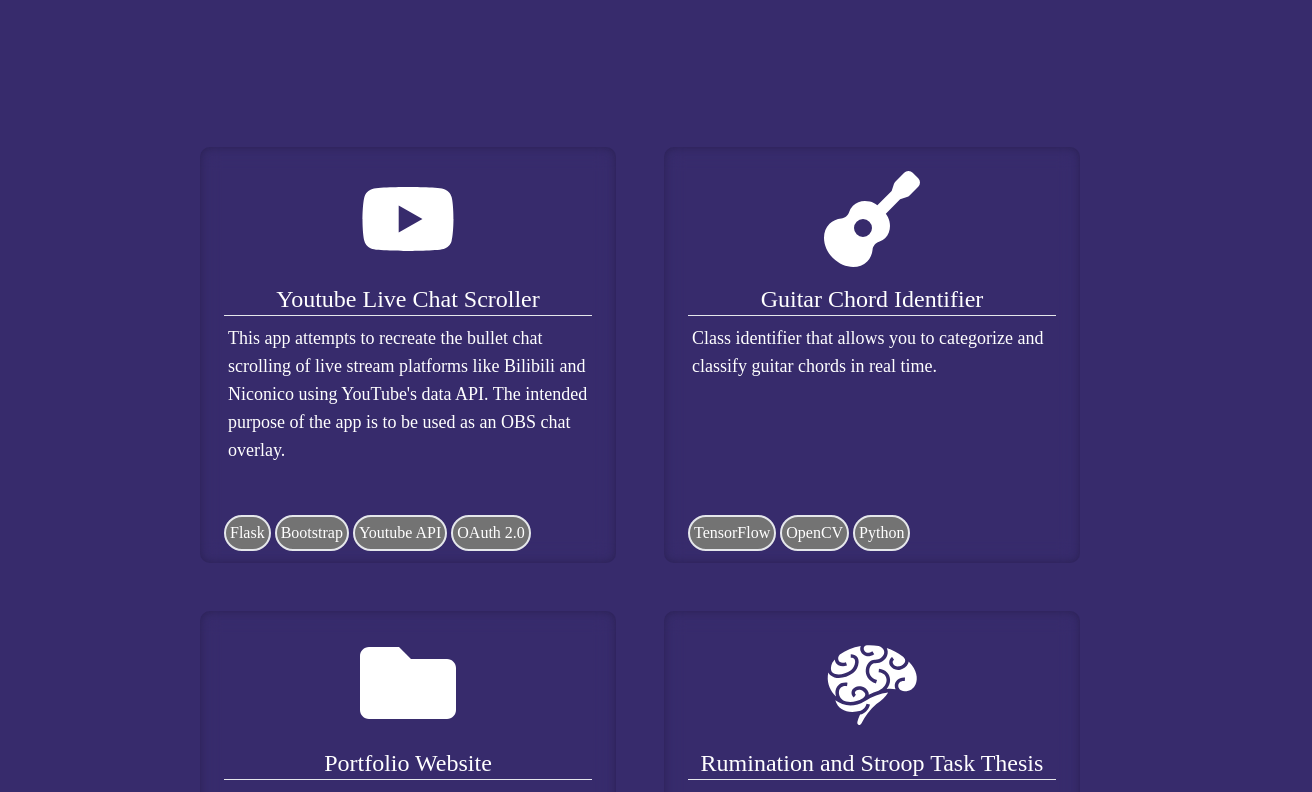
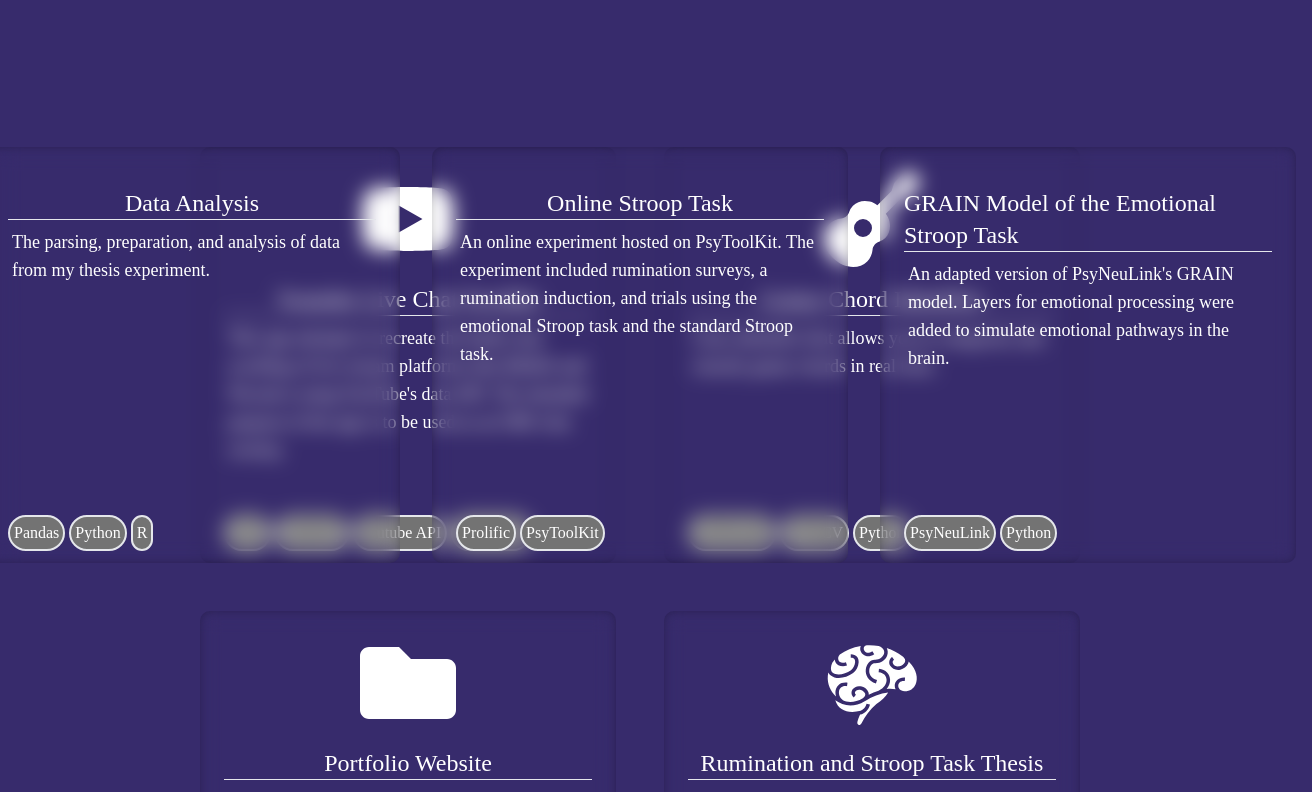
Before and after one commit to benkyli/portfolio, a React (Vite) app: page / in a window 1280 px wide. Shown: the part 2085-2877 px from the top of the page, 1312 px wide, since content can reach past the window. Built offline with nearby package versions, Linux system fonts and the light colour scheme.

Commit message:
revert thesis card change. Changed data files back

```diff
--- a/src/ThesisModal.jsx
+++ b/src/ThesisModal.jsx
@@ -1,18 +1,12 @@
 import { ThesisProjects } from './data/thesisProjects'
 import ProjectCard from './ProjectCard.jsx';
-import ThesisCard from './ThesisCard.jsx'
-
-const thesisInfo = ThesisProjects[0];
-const projects = ThesisProjects.splice(1)
 
 export default function ThesisModal() {
     return (
-        <div>
-            {/* apparently you can set the href of a modal */}
-            <ProjectCard {...thesisInfo} />
+        <div id='thesis-modal' className='flex absolute'>
             {/* these should show on state click*/}
-            {projects.map(project =>
-                <ThesisCard key={project.id} {...project} />
+            {ThesisProjects.map(project =>
+                <ProjectCard key={project.id} {...project} />
             )}
         </div>
     )
--- a/src/data/projects.jsx
+++ b/src/data/projects.jsx
@@ -1,4 +1,5 @@
 import { FaYoutube, FaGuitar, FaFolder } from "react-icons/fa";
+import { GiBrain } from "react-icons/gi";
 
 export const ProjectData = [
     {
@@ -39,4 +40,13 @@ export const ProjectData = [
             "Web3Forms"
         ]
     },
+    {
+        id: 3,
+        title: "Rumination and Stroop Task Thesis",
+        image: <GiBrain />,
+        description: "The three programming projects for my thesis on rumination, the Stroop task, and emotional processing. The projects involved data analysis, computational modelling, and experimenting programming.",
+        link: "#thesis-modal",
+        tools: [
+        ],
+    },
 ];
--- a/src/data/thesisProjects.jsx
+++ b/src/data/thesisProjects.jsx
@@ -1,19 +1,8 @@
-import { GiBrain } from "react-icons/gi";
-
 export const ThesisProjects = [
     {
         id: 0,
-        title: "Rumination and Stroop Task Thesis",
-        image: <GiBrain />,
-        description: "The three programming projects for my thesis on rumination, the Stroop task, and emotional processing. The projects involved data analysis, computational modelling, and experimenting programming.",
-        link: "",
-        tools: [
-        ],
-    },
-    {
-        id: 1,
         title: 'Data Analysis',
-        description: 'The parsing, preparation, and analysis of data from the thesis experiment.',
+        description: 'The parsing, preparation, and analysis of data from my thesis experiment.',
         link: 'https://github.com/benkyli/Rumination-Stroop-Data-Analysis',
         tools: [
             'Pandas',
@@ -22,7 +11,7 @@ export const ThesisProjects = [
         ]
     },
     {
-        id: 2,
+        id: 1,
         title: 'Online Stroop Task',
         description: 'An online experiment hosted on PsyToolKit. The experiment included rumination surveys, a rumination induction, and trials using the emotional Stroop task and the standard Stroop task.',
         link: 'https://github.com/benkyli/Emotional-Stroop-Experiment',
@@ -32,7 +21,7 @@ export const ThesisProjects = [
         ]
     },
     {
-        id: 3,
+        id: 2,
         title: 'GRAIN Model of the Emotional Stroop Task',
         description: "An adapted version of PsyNeuLink's GRAIN model. Layers for emotional processing were added to simulate emotional pathways in the brain.",
         link: 'https://github.com/benkyli/Emotional-Stroop-GRAIN-Model',
```
